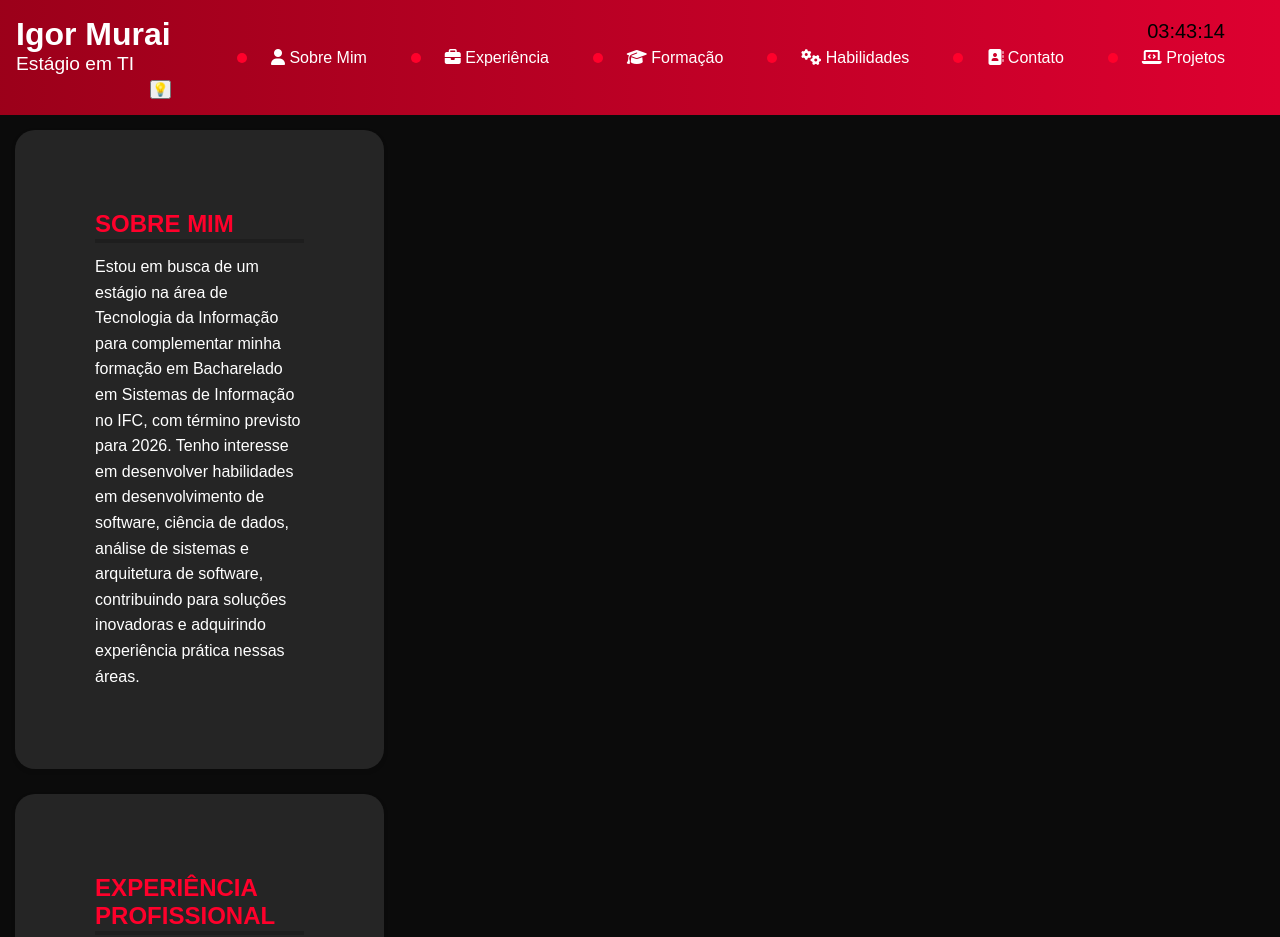
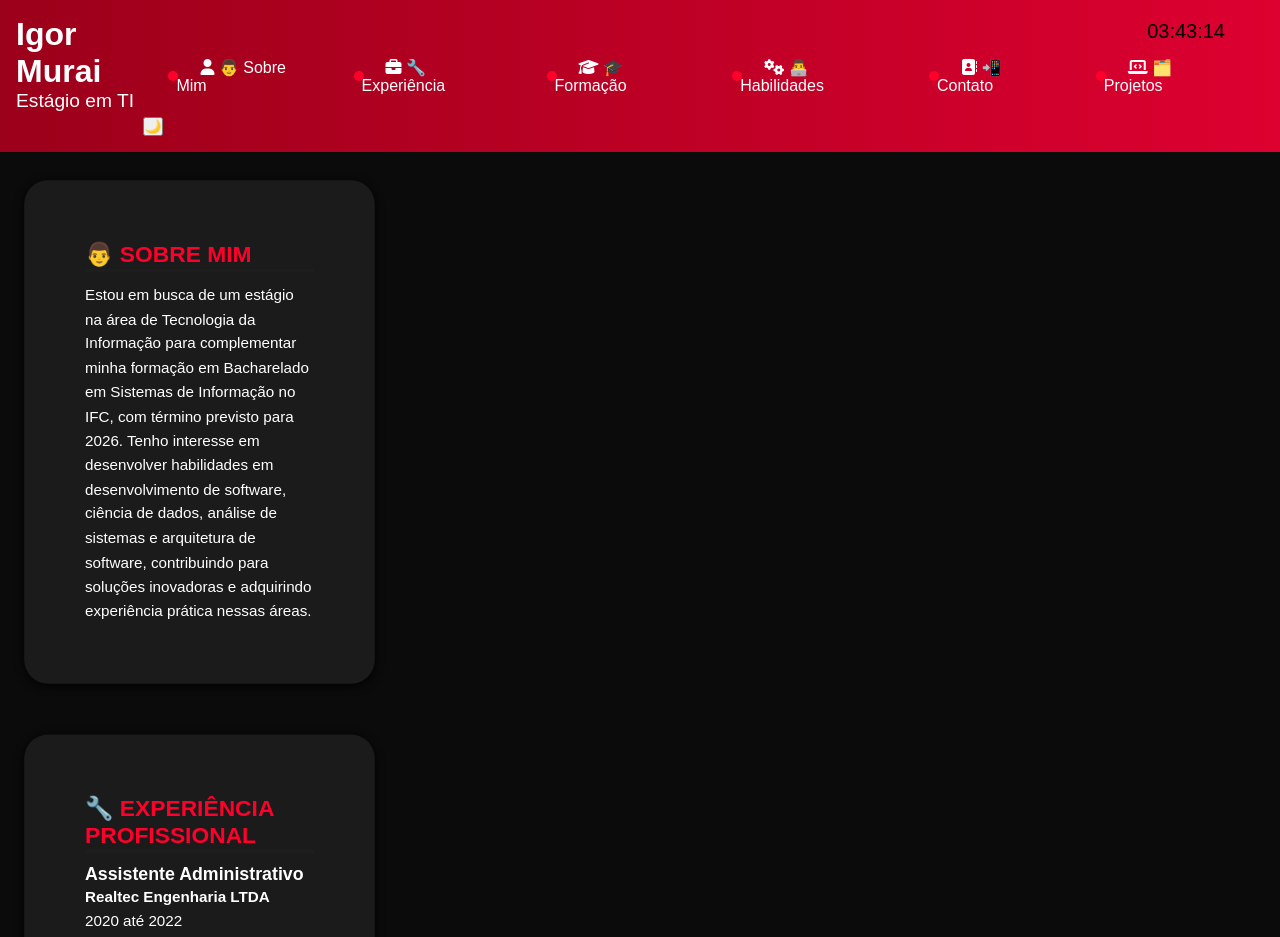
Before and after one commit to igormurai/Portfolio, a plain HTML site: page index.html in a window 1280 px wide. Shown: the top 937 px of the page. Drawn offline with Linux system fonts and the light colour scheme.

Commit message:
Atualização

```diff
--- a/index.html
+++ b/index.html
@@ -15,16 +15,16 @@
                 <h1>Igor Murai</h1>
                 <p>Estágio em TI</p>
             </div>
-            <button id="modo-claro-escuro" onclick="toggleModoClaroEscuro()">&#128161;</button>
+            <button id="modo-claro-escuro" onclick="toggleModoClaroEscuro()">&#x1F319;</button>
         </div>
         <nav>
             <ul>
-                <li class="nav-item"><a href="#sobre"><i class="fas fa-user"></i> Sobre Mim</a></li>
-                <li class="nav-item"><a href="#experiencia"><i class="fas fa-briefcase"></i> Experiência</a></li>
-                <li class="nav-item"><a href="#formacao"><i class="fas fa-graduation-cap"></i> Formação</a></li>
-                <li class="nav-item"><a href="#habilidades"><i class="fas fa-cogs"></i> Habilidades</a></li>
-                <li class="nav-item"><a href="#contato"><i class="fas fa-address-book"></i> Contato</a></li>
-                <li class="nav-item"><a href="#projetos"><i class="fas fa-laptop-code"></i> Projetos</a></li>
+                <li class="nav-item"><a href="#sobre"><i class="fas fa-user"></i> &#x1F468; Sobre Mim</a></li>
+                <li class="nav-item"><a href="#experiencia"><i class="fas fa-briefcase"></i> &#x1F527; Experiência</a></li>
+                <li class="nav-item"><a href="#formacao"><i class="fas fa-graduation-cap"></i> &#X1F393; Formação</a></li>
+                <li class="nav-item"><a href="#habilidades"><i class="fas fa-cogs"></i> 👨‍💻 Habilidades</a></li>
+                <li class="nav-item"><a href="#contato"><i class="fas fa-address-book"></i> &#x1f4f2; Contato</a></li>
+                <li class="nav-item"><a href="#projetos"><i class="fas fa-laptop-code"></i> 🗂️ Projetos</a></li>
             </ul>
         </nav>
     </header>
@@ -35,14 +35,14 @@
     <main>
         <section id="sobre" class="zoom highlight main-section">
             <div class="content hover-effect">
-                <h2>Sobre Mim</h2>
+                <h2>&#x1F468; Sobre Mim</h2>
                 <p>Estou em busca de um estágio na área de Tecnologia da Informação para complementar minha formação em Bacharelado em Sistemas de Informação no IFC, com término previsto para 2026. Tenho interesse em desenvolver habilidades em desenvolvimento de software, ciência de dados, análise de sistemas e arquitetura de software, contribuindo para soluções inovadoras e adquirindo experiência prática nessas áreas.</p>
             </div>
         </section>
 
         <section id="experiencia" class="zoom highlight main-section">
             <div class="content hover-effect">
-                <h2>Experiência Profissional</h2>
+                <h2>&#x1F527; Experiência Profissional</h2>
                 <h3>Assistente Administrativo</h3>
                 <p><strong>Realtec Engenharia LTDA</strong><br>2020 até 2022</p>
                 <p>Responsável pelo controle de documentos e processos administrativos, com habilidades em elaboração de planilhas, relatórios e apresentações no Office365. Demonstrada competência em organização, trabalho em equipe e gerenciamento do tempo.</p>
@@ -51,7 +51,7 @@
 
         <section id="formacao" class="zoom highlight main-section">
             <div class="content hover-effect">
-                <h2>Formação</h2>
+                <h2>&#X1F393; Formação</h2>
                 <ul>
                     <li><h3>Técnico em Eletromecânica</h3>
                         <p><strong>SENAI</strong><br>2020 - 2021 (4 Semestres)</p></li>
@@ -65,7 +65,7 @@
 
         <section id="habilidades" class="zoom highlight main-section">
             <div class="content hover-effect">
-                <h2>Habilidades</h2>
+                <h2>👨‍💻 Habilidades</h2>
                 <ul>
                     <li>HTML5 (Intermediário)</li>
                     <li>CSS3 (Intermediário)</li>
@@ -82,7 +82,7 @@
 
         <section id="contato" class="zoom highlight main-section">
             <div class="content hover-effect">
-                <h2>Contato</h2>
+                <h2>&#x1f4f2; Contato</h2>
                 <p><i class="fas fa-phone"></i> Telefone: 55 (47) 98901-2525</p>
                 <p><i class="fas fa-envelope"></i> Email: igorcerqueiramurai@gmail.com</p>
                 <p><i class="fab fa-linkedin"></i><a href="https://linkedin.com/in/igor-murai-6355a317a/" target="_blank">Linkedin</p>
@@ -93,7 +93,7 @@
 
         <section id="projetos" class="zoom highlight main-section">
             <div class="content hover-effect">
-                <h2>Projetos</h2>
+                <h2>🗂️ Projetos</h2>
                 <ul>
                     <li><a target="_blank"><i class="fas fa-virus"></i> Análise da COVID-19 no Brasil (EM BREVE) </a></li>
                     <li><a target="_blank"><i class="fas fa-weight"></i> Calculadora de IMC (EM BREVE) </a></li>
--- a/styles.css
+++ b/styles.css
@@ -79,17 +79,6 @@ nav a:hover {
     width: 30%;
     margin-bottom: 25px;
 }
-
-/* Estilos dos quadrados cinza com efeito de zoom e hover */
-.content {
-    padding: 5rem;
-    background-color: #252525;
-    border-radius: 20px;
-    box-shadow: 0px 2px 5px rgba(0, 0, 0, 0.1);
-    transition: transform 0.3s ease-in-out;
-    margin-left:0.4cm ;
-}
-
 /* Estilos do título de cada seção */
 section h2 {
     color: #ff002b;
@@ -153,6 +142,7 @@ footer {
     transform: scale(1.01);
 }
 
+
 /* Estilos para a transição suave ao clicar nas opções do menu */
 html {
     scroll-behavior: smooth;
@@ -173,17 +163,14 @@ body {
 }
 
 body.modo-escuro {
-    background-color: #b1b1b1;
+    background-color: #c9c6c6;
     color: #ffffff;
 }
 
 #modo-claro-escuro {
-    transition: transform 0.6s ease;
+    transition: transform 0.3s ease;
 }
 
-#modo-claro-escuro.ligado {
-    transform: rotate(180deg);
-}
 
 /* Estilos para os itens de navegação */
 .nav-item:hover {
@@ -191,13 +178,13 @@ body.modo-escuro {
 }
 
 .nav-item {
-    padding: 10px;
+    padding: 8px;
     margin: 5px;
     display: inline-block;
     cursor: pointer;
-    transition: background-color 0.3s ease;
+    transition: background-color 0.1s ease;
     text-decoration: none;
-    color: #fff;
+    color: #ffffff;
 }
 
 /* Estilos para o nome e subtitulo na direita */
@@ -210,17 +197,6 @@ body.modo-escuro {
 .nav-item:hover {
     background-color: rgba(255, 255, 255, 0);
     transform: scale(1.3);
-}
-/* Estilos dos quadrados cinza com efeito de zoom e hover */
-.content {
-    padding: 5rem;
-    background-color: #252525;
-    border-radius: 20px;
-    box-shadow: 0px 2px 5px rgba(0, 0, 0, 0.1);
-    transition: transform 0.3s ease-in-out;
-    margin-left: 0.4cm;
-    width: 100%; /* Defina a largura desejada, por exemplo, 100% */
-    box-sizing: border-box; /* Isso garante que a largura inclua o padding */
 }
 
 /* Estilos para a animação de escala nos quadrados cinza */
@@ -238,19 +214,6 @@ section p a {
     justify-content: space-around;
     width: 30%;
     margin-bottom: 25px;
-}
-
-/* Estilos dos quadrados cinza com efeito de zoom e hover */
-.content {
-    padding: 5rem;
-    background-color: #252525;
-    border-radius: 20px;
-    box-shadow: 0px 2px 5px rgba(0, 0, 0, 0.1);
-    transition: transform 0.3s ease-in-out;
-    margin-left: 0.4cm;
-    width: 100%;
-    box-sizing: border-box;
-    position: relative; /* Adicionando posição relativa */
 }
 
 /* Estilos do título de cada seção */
@@ -302,3 +265,23 @@ ul li::before {
     transform: translateY(-50%);
     margin-right: 10px;
 }
+/* Estilos dos quadrados cinza com efeito de zoom e hover */
+/* Estilos dos quadrados cinza com efeito de zoom e hover */
+.content {
+    padding: 4rem;
+    background-color: #1b1b1b;
+    border-radius: 25px;
+    box-shadow: 0px 2px 10px rgb(0, 0, 0);
+    transition: transform 0.6s cubic-bezier(0.25, 1, 0.25, 1); /* Ajuste a função de transição para suavizar o início */
+    margin-left: 0.4cm;
+    width: 100%;
+    box-sizing: border-box;
+    position: relative; /* Adicionando posição relativa */
+    transform-origin: center; /* Define o ponto de transformação no centro */
+    transform: scale(0.95); /* Define a escala inicial */
+}
+
+/* Quando o mouse está sobre o elemento, aplicamos a escala */
+.content:hover {
+    transform: scale(1.05);
+}
```
Also changed, not shown: script.js (line endings or trailing spaces).
